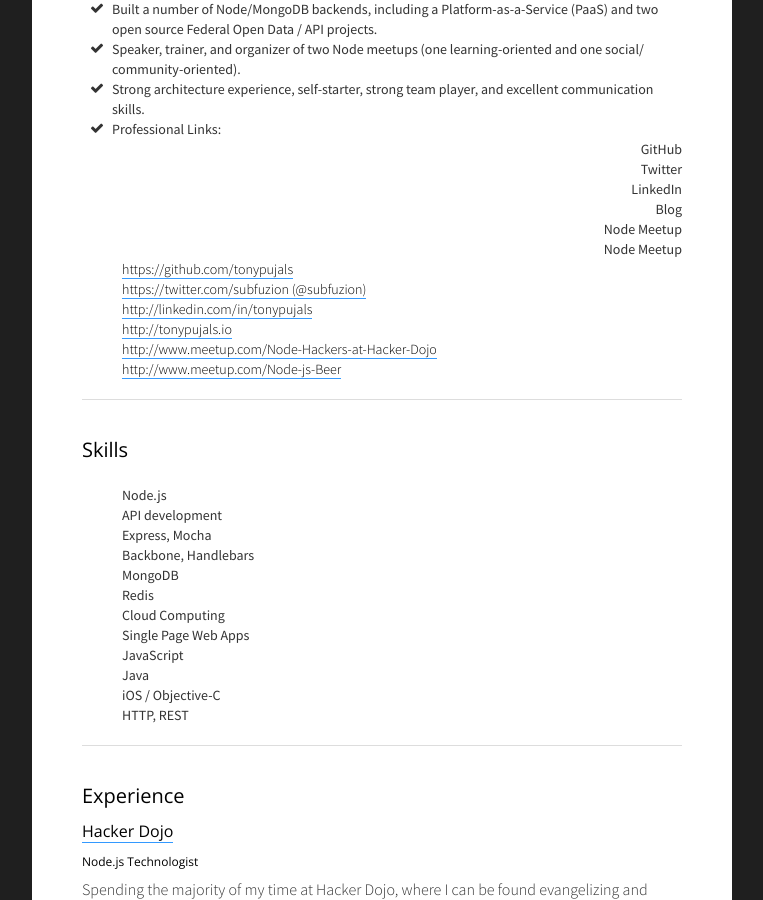
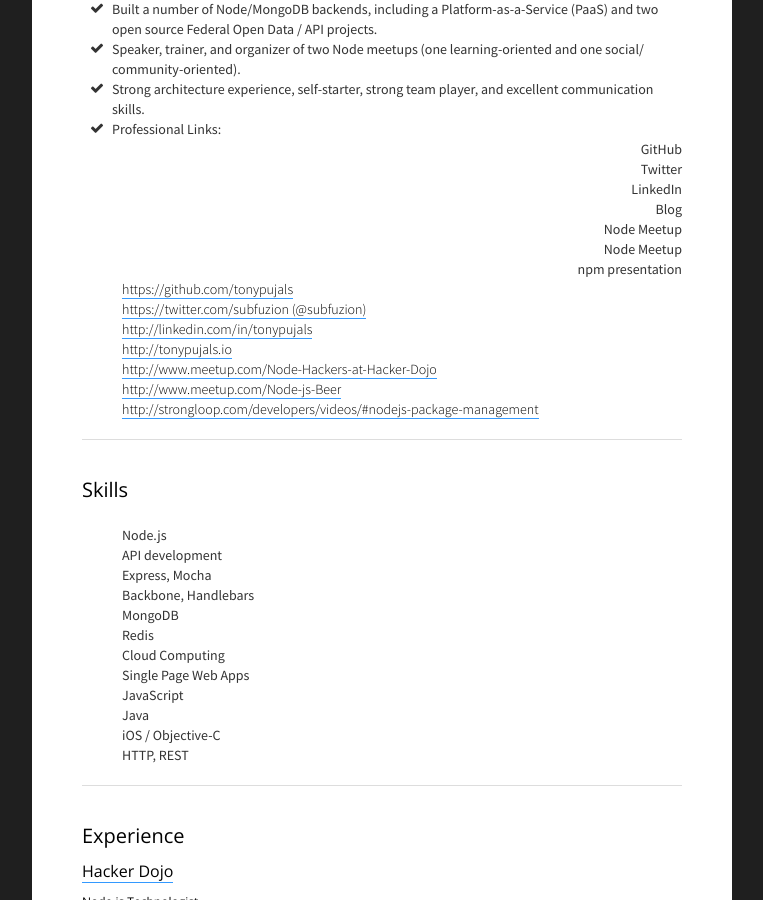
Before and after one commit to subfuzion/subfuzion.github.io, a Jekyll site: the page resume/index.html, which Jekyll copies as it is, in a window 1280 px wide and 900 px high, scrolled down 436 px. Shown: the whole window, without its empty margins (258-1021 px from the left). Built offline with Jekyll 4.4.1, drawn with Linux system fonts in a browser that asks for light colours; nearby versions of some CDN libraries; library files that are not in the unit come from our copies.

Commit message:
minor edit

```diff
--- a/resume/index.html
+++ b/resume/index.html
@@ -103,6 +103,7 @@
         <li><strong>Blog</strong></li>
         <li><strong>Node Meetup</strong></li>
         <li><strong>Node Meetup</strong></li>
+        <li><strong>npm presentation</strong></li>
       </ul>
       <ul class="span9">
         <li><a href="https://github.com/tonypujals">
@@ -121,6 +122,10 @@
         </li>
         <li><a href="http://www.meetup.com/Node-js-Beer">
           http://www.meetup.com/Node-js-Beer</a>
+        </li>
+        <li><a
+          href="http://strongloop.com/developers/videos/#nodejs-package-management">
+          http://strongloop.com/developers/videos/#nodejs-package-management</a>
         </li>
       </ul>
     </div>
@@ -347,7 +352,9 @@
 
 <!-- Footer -->
 <footer>
-  <a href="TonyPujals-Resume.pdf">Download as PDF</a> | <a href="#" onclick="javascript:window.print();">Print</a> | <a href="#top">To top <i class="icon-arrow-up"></i></a>
+  <a href="TonyPujals-Resume.pdf">Download as PDF</a> | <a href="#"
+                                                           onclick="javascript:window.print();">Print</a>
+  | <a href="#top">To top <i class="icon-arrow-up"></i></a>
 </footer>
 
 </section>
```
